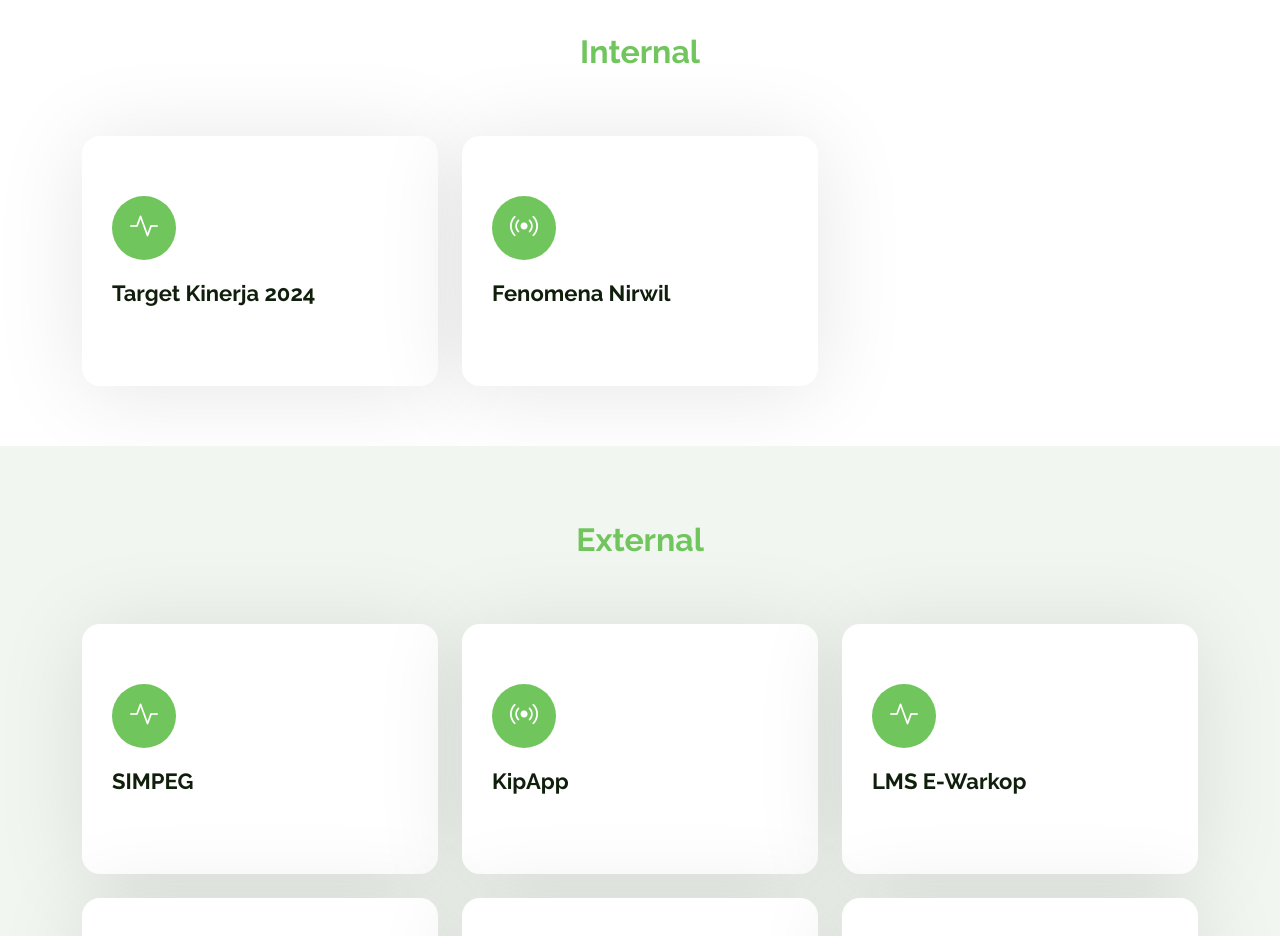
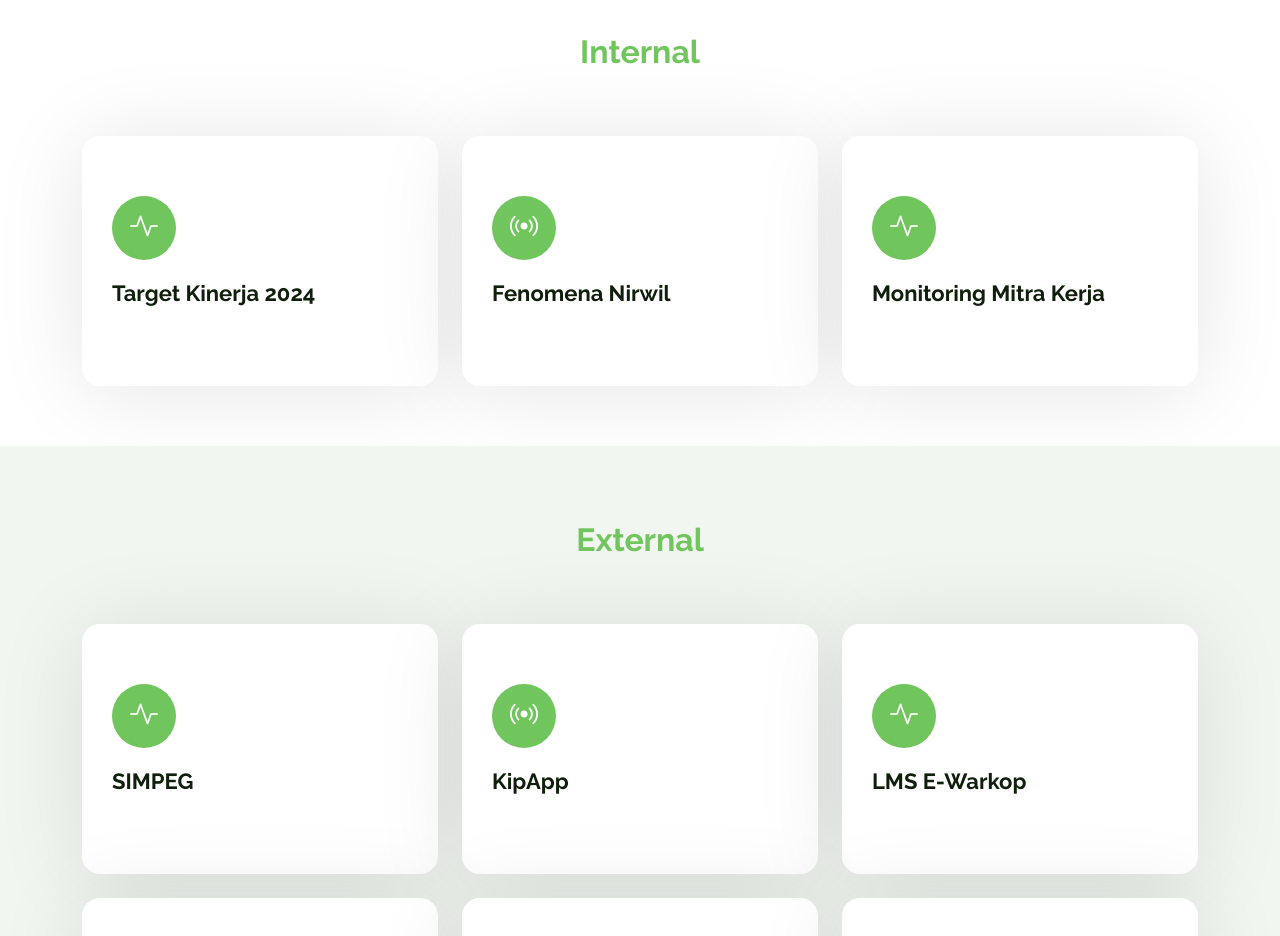
Before and after one commit to IPDStikep/eTikep, a plain HTML site: page index.html in a window 1280 px wide. Shown: the part 940-1876 px from the top of the page. Drawn offline with Linux system fonts and the light colour scheme.

Commit message:
Add files via upload

```diff
--- a/index.html
+++ b/index.html
@@ -229,6 +229,18 @@
                 <h3>Fenomena Nirwil</h3>
               </a>
               <a href="https://s.id/fenomenatikep" class="stretched-link"></a>
+            </div>
+          </div><!-- End Service Item -->
+
+          <div class="col-lg-4 col-md-6" data-aos="fade-up" data-aos-delay="100">
+            <div class="service-item  position-relative">
+              <div class="icon">
+                <i class="bi bi-activity"></i>
+              </div>
+              <a href="http://s.bps.go.id/Mitra8272_2025Ok" class="stretched-link">
+                <h3>Monitoring Mitra Kerja</h3>
+              </a>
+              <a href="http://s.bps.go.id/Mitra8272_2025Ok" class="stretched-link"></a>
             </div>
           </div><!-- End Service Item -->
 
```
